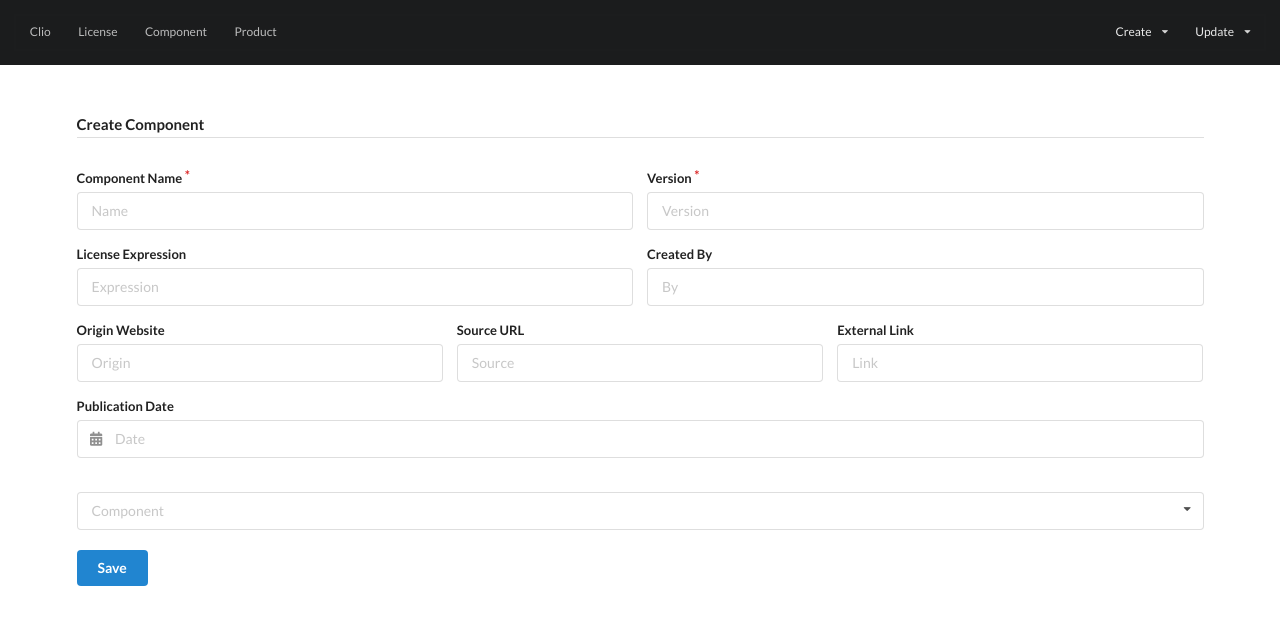
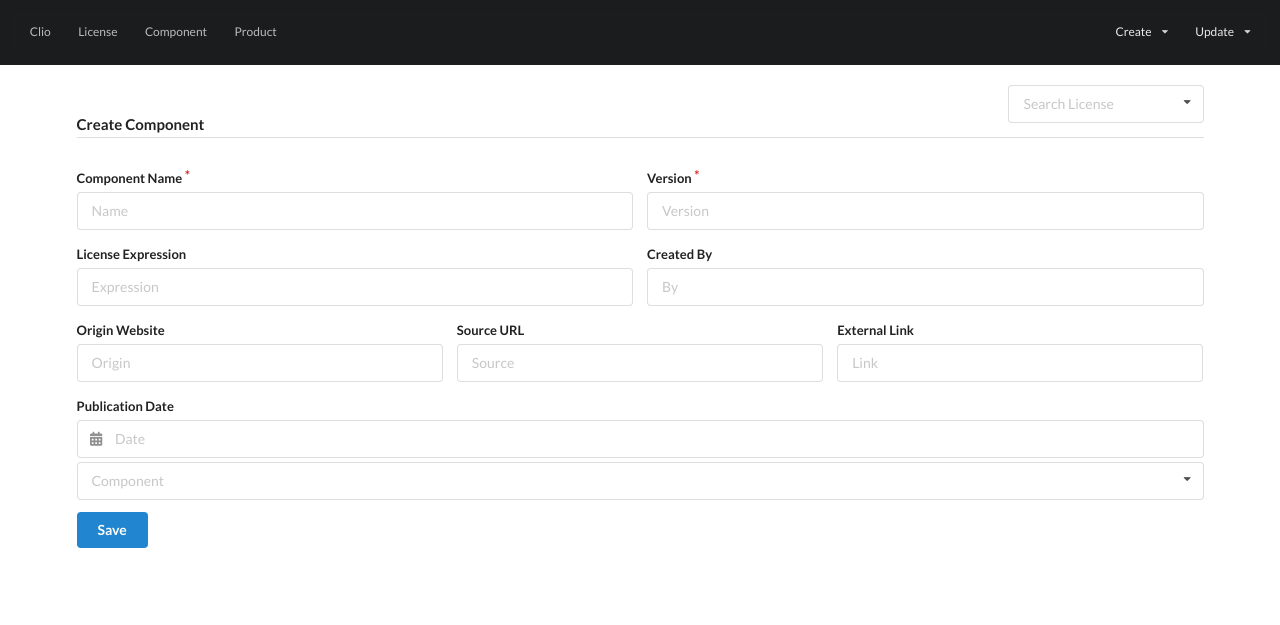
Before and after one commit to eellak/clio, a Flask app: page /create/component/ in a window 1280 px wide. Shown: the top 625 px of the page. Run offline with Flask 2, Linux system fonts and the light colour scheme; data that the repository does not hold is empty; some libraries are stand-ins or nearby versions.

Commit message:
move dropdown license list List available while editing (or creating) a component

```diff
--- a/src/app.py
+++ b/src/app.py
@@ -98,7 +98,8 @@ def create_component():
                 flash('Please try again', 'error')
 
     components = Component.query.all()
-    return render_template('create-component.html', components=components)
+    licenses = License.query.all()
+    return render_template('create-component.html', components=components, licenses=licenses)
 
 
 @app.route('/update/component/', methods=['GET', 'POST'])
@@ -163,7 +164,8 @@ def update_component_info(id):
     # The permissible set of components should not contain itself
     components = Component.query.filter(Component.id != id).all()
     selected_components = [c.name for c in component.components.all()]
-    return render_template('update-component-info.html', component=component, components=components, selected_components=selected_components)
+    licenses = License.query.all()
+    return render_template('update-component-info.html', component=component, components=components, selected_components=selected_components, licenses=licenses)
 
 
 @app.route('/create/license/', methods=['GET', 'POST'])
@@ -189,8 +191,7 @@ def create_license():
             db.session.rollback()
             flash('Please try again', 'error')
 
-    licenses = License.query.all()
-    return render_template('create-license.html', licenses=licenses)
+    return render_template('create-license.html')
 
 
 @app.errorhandler(404)
--- a/src/templates/create-component.html
+++ b/src/templates/create-component.html
@@ -69,6 +69,7 @@ $(document).ready(function() {
     {% endfor %}
     {% endif %}
     {% endwith %}
+    {% include 'search-license-dropdown.html' %}
     <form class="ui equal width form" action={{ url_for("create_component") }} method="post">
 	<h4 class="ui dividing header">Create Component</h4>
 	<div class="fields">
--- /dev/null
+++ b/src/templates/search-license-dropdown.html
@@ -0,0 +1,35 @@
+<!--
+    Copyright (C) 2018 Gopalakrishnan
+
+    SPDX-License-Identifier: GPL-3.0-or-later
+    See GPL-3.0-or-later in the Licenses folder for license information
+-->
+
+<style>
+.ui.search.dropdown.selection {
+    float: right;
+    margin-top: -30px;
+}
+.ui.error.message, .ui.success.message {
+    margin-bottom: 50px;
+}
+</style>
+
+<script>
+window.onload = function () {
+    var select_license = document.getElementById('select-license');
+    select_license.onchange = function () {
+	var id = select_license.options[select_license.selectedIndex].value;
+	window.location.href = '/license/' + id;
+    }
+}
+</script>
+
+<div>
+    <select id="select-license" class="ui search dropdown">
+	<option value="">Search License</option>
+	{% for license in licenses %}
+	<option value="{{ license.id }}">{{ license.full_name }}</option>
+	{% endfor %}
+    </select>
+</div>
--- a/src/templates/update-component-info.html
+++ b/src/templates/update-component-info.html
@@ -65,6 +65,7 @@ $(document).ready(function() {
     {% endfor %}
     {% endif %}
     {% endwith %}
+    {% include 'search-license-dropdown.html' %}
     <form class="ui equal width form" action={{ url_for("update_component_info", id=component.id) }} method="post">
 	<h4 class="ui dividing header">Update Component : <a href={{ url_for("component_info", id=component.id) }}>#{{ component.id }}</a></h4>
 	<div class="fields">
```
Also changed, not shown: src/templates/create-license.html (+0 -22 lines).
